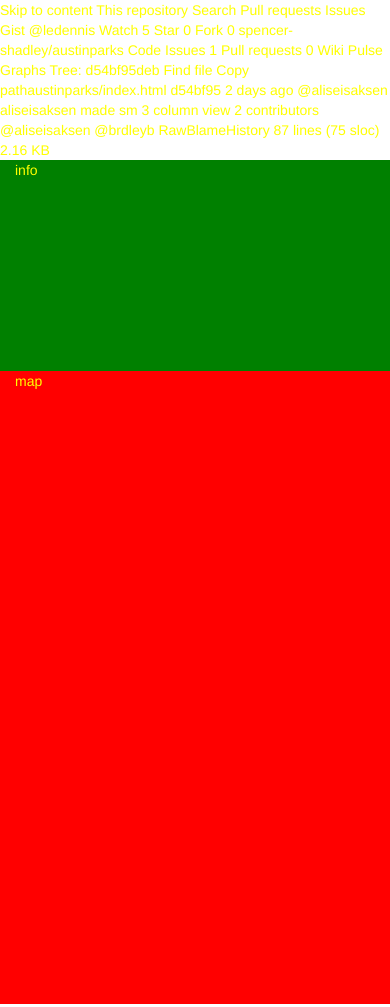
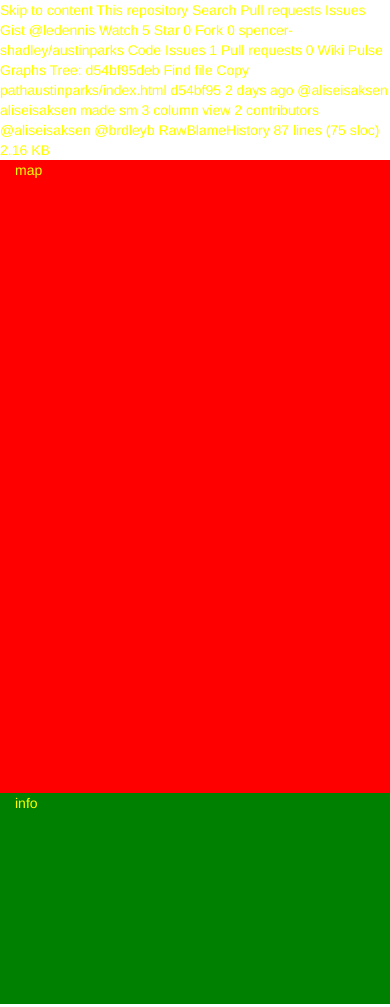
Before and after one commit to ledennis/AustinTrails, a website: page index.html in a window 390 px wide. Shown: the top 1007 px of the page. Drawn offline with nearby package versions, Linux system fonts and the light colour scheme.

Commit message:
info now displays at bottom for sm & xs

```diff
--- a/index.html
+++ b/index.html
@@ -91,8 +91,8 @@ RawBlameHistory     87 lines (75 sloc)  2.16 KB
     <div class="container">
         <div class="row full-height">
             <div class="col-xs-hidden col-sm-hidden  col-md-2 col-lg-2 full-height" id="list" style="background-color: blue">list</div>
-            <div class="col-xs-12 col-sm-12 col-md-4 col-lg-4 full-height" id="info" style="background-color: green">info</div>
-            <div class="col-xs-12 col-sm-12 col-md-6 col-lg-6 full-height" id="map" style="background-color: red">map</div>
+            <div class="col-xs-12 col-sm-12 col-md-6 col-md-push-4 col-lg-6 full-height" id="map" style="background-color: red">map</div>
+            <div class="col-xs-12 col-sm-12 col-md-4 col-md-pull-6 col-lg-4 full-height" id="info" style="background-color: green">info</div>
         </div>
     </div>
 
```
